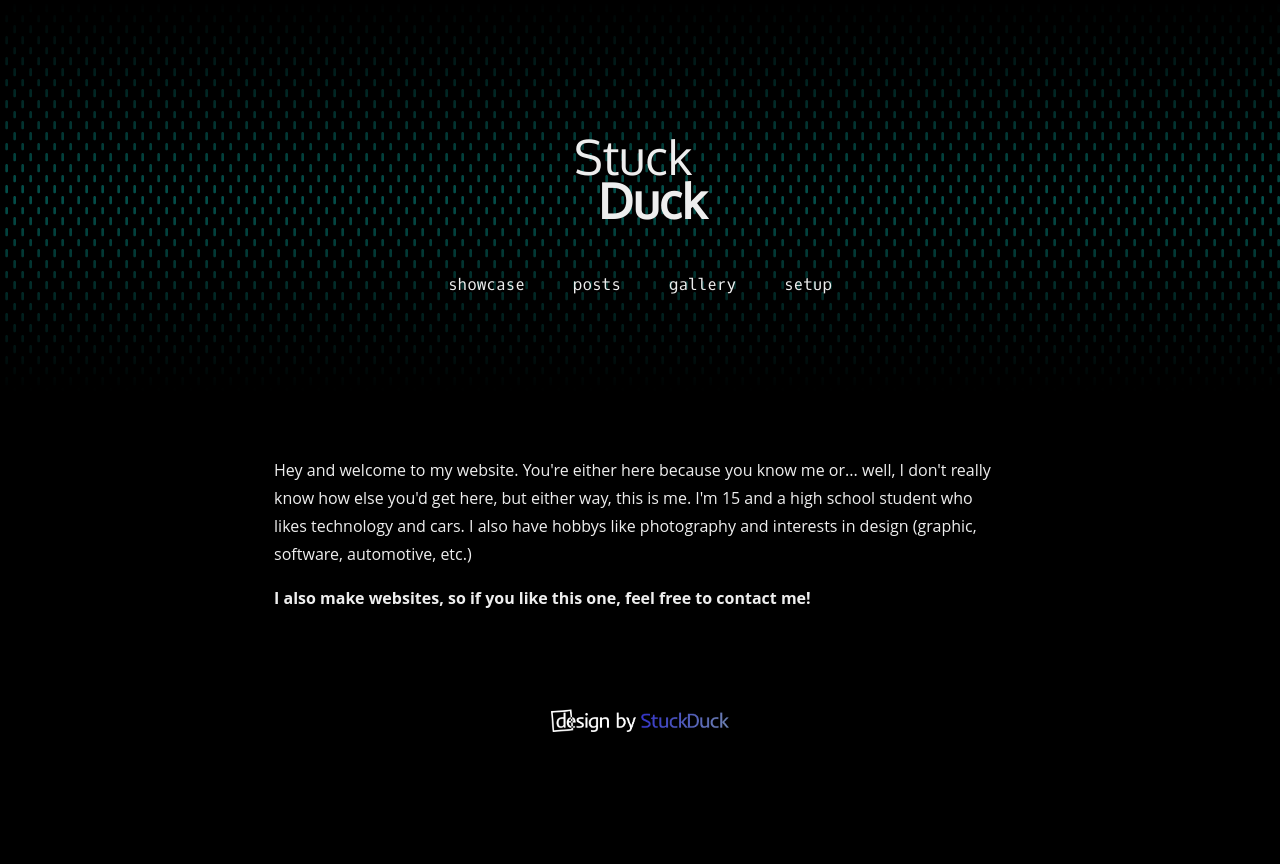
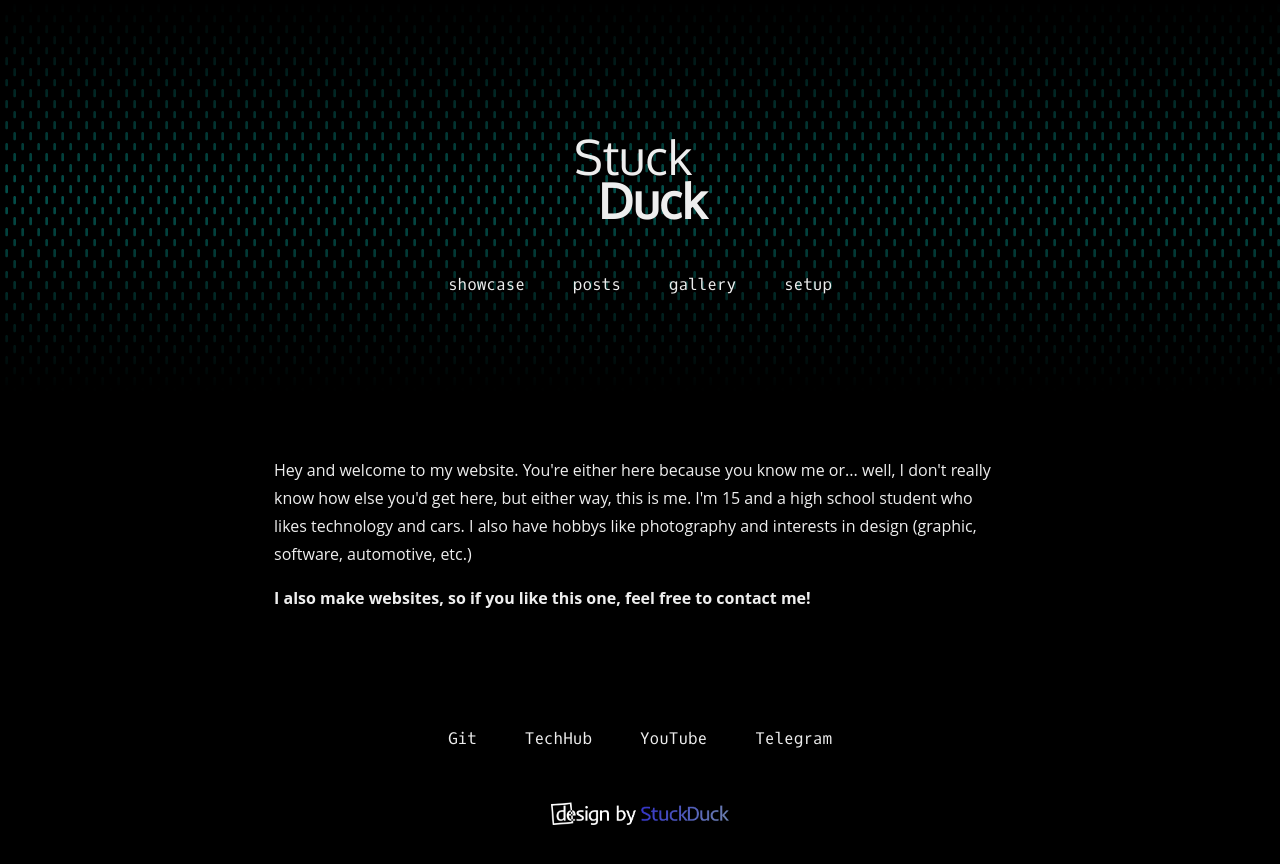
Before and after one commit to s7uck/s7uck.github.io, a Jekyll site: the page built from index.markdown, in a window 1280 px wide. Shown: the top 864 px of the page. Built offline with Jekyll 4.4.1, drawn with Linux system fonts in a browser that asks for light colours.

```diff
--- a/_layouts/home.html
+++ b/_layouts/home.html
@@ -42,5 +42,13 @@ layout: default
 </main>
 
 <footer>
+	<nav>
+		<menu>
+			<li><a href="https://git.chicchi7393.xyz/stuck">Git</a>
+			<li><a href="https://techhub.social/@stuck">TechHub</a>
+			<li><a href="https://youtube.com/@StuckDuck">YouTube</a>
+			<li><a href="https://telegram.me/StuckDuck">Telegram</a>
+		</menu>
+	</nav>
 	<img height="24" src="/images/wordmark.webp" alt="Design By StuckDuck">
 </footer>
--- a/style.css
+++ b/style.css
@@ -40,7 +40,7 @@ header, footer, menu, .list {
 	column-gap: 2em;
 	flex-wrap: wrap;
 }
-header, .list { flex-direction: column;}
+header, footer, .list { flex-direction: column;}
 .horizontal {
 	flex-direction: row;
 	flex-wrap: nowrap;
```
Also changed, not shown: posts.markdown (+8 -0 lines), images/rss_icon.webp (added).
